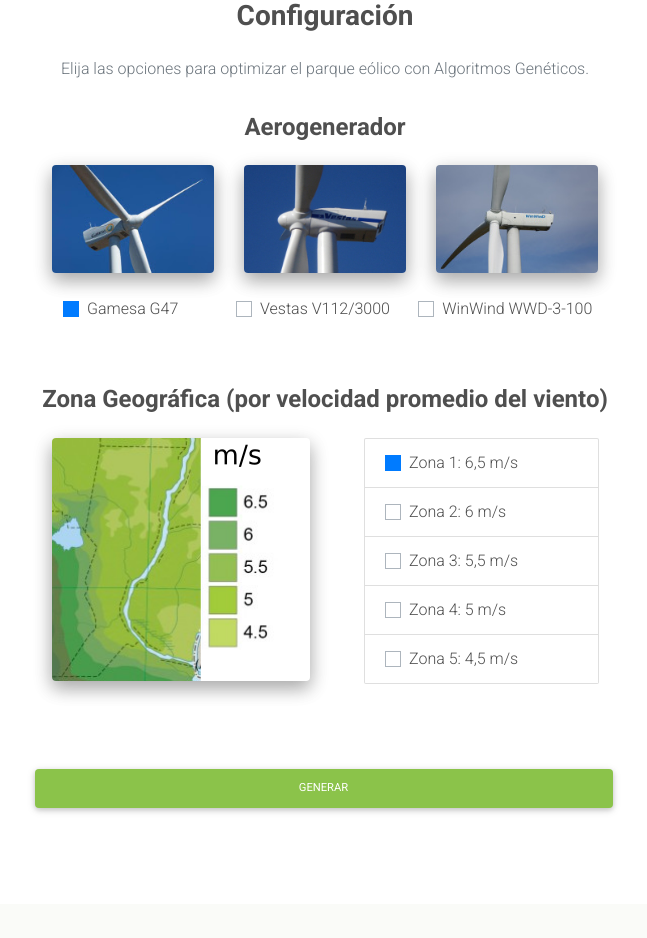
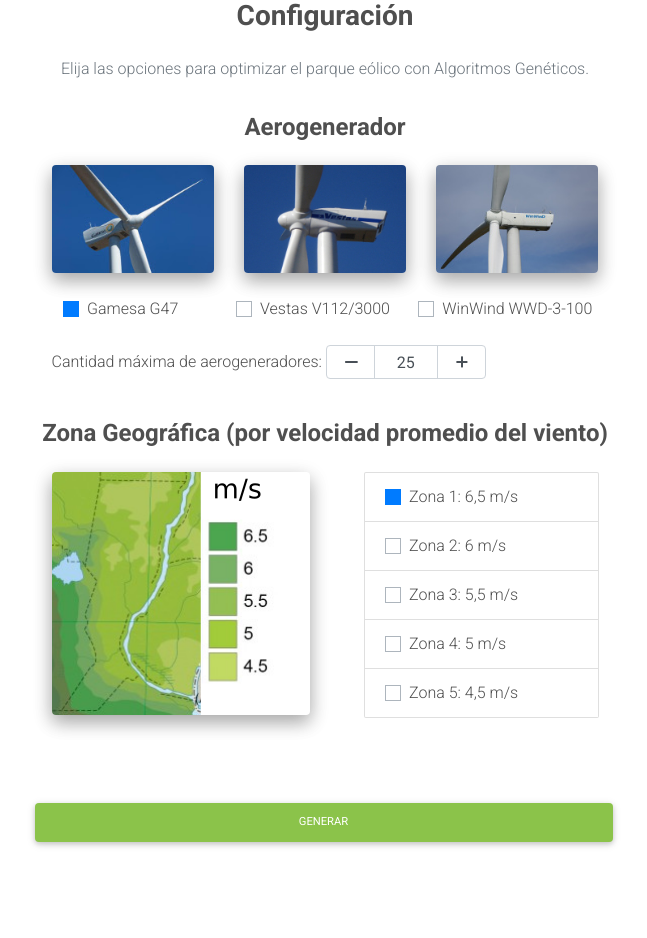
Before and after one commit to nahuelmariani/algoritmosgeneticos_TPI, a Flask app: page / in a window 1280 px wide. Shown: the part 149-1087 px from the top of the page, without its empty margins (315-962 px from the left). Before the commit the page ends 961 px from the top, so only its background shows below. Run offline with Flask 2, Linux system fonts and the light colour scheme; some libraries are stand-ins or nearby versions.

Commit message:
Cambia diametro segun aerogenerador; parametriza cantidad

```diff
--- a/ParqueEolicoFlaskApp/app.py
+++ b/ParqueEolicoFlaskApp/app.py
@@ -14,7 +14,9 @@
     if request.method == 'POST':
         aerogenerador = request.form['groupAerogeneradores']
         velocidad_viento = float(request.form['groupZona'])
-        parque_optimo, potencia_generada, tabla_resultados = parque_eolico_AG.programa_principal(velocidad_viento,aerogenerador)
+        cantidad_aerogeneradores = int(request.form['cantidad_aerogeneradores'])
+        #tamano_terreno = int(request.form['tamano_terreno'])
+        parque_optimo, potencia_generada, tabla_resultados = parque_eolico_AG.programa_principal(velocidad_viento,aerogenerador,cantidad_aerogeneradores)
         tabla_minimos = []
         tabla_maximos = []
         tabla_promedios = []
--- a/ParqueEolicoFlaskApp/static/css/style.css
+++ b/ParqueEolicoFlaskApp/static/css/style.css
@@ -0,0 +1,83 @@
+.number-input input[type="number"] {
+    -webkit-appearance: textfield;
+    -moz-appearance: textfield;
+    appearance: textfield;
+}
+
+.number-input input[type=number]::-webkit-inner-spin-button,
+.number-input input[type=number]::-webkit-outer-spin-button {
+    -webkit-appearance: none;
+}
+
+.number-input {
+    display: flex;
+    justify-content: space-around;
+    align-items: center;
+}
+
+.number-input button {
+    -webkit-appearance: none;
+    background-color: transparent;
+    border: none;
+    align-items: center;
+    justify-content: center;
+    cursor: pointer;
+    margin: 0;
+    position: relative;
+}
+
+.number-input button:before,
+.number-input button:after {
+    display: inline-block;
+    position: absolute;
+    content: '';
+    height: 2px;
+    transform: translate(-50%, -50%);
+}
+
+.number-input button.plus:after {
+    transform: translate(-50%, -50%) rotate(90deg);
+}
+
+.number-input input[type=number] {
+    text-align: center;
+}
+
+.number-input.number-input {
+    border: 1px solid #ced4da;
+    width: 10rem;
+    border-radius: .25rem;
+}
+
+.number-input.number-input button {
+    width: 2.6rem;
+    height: .7rem;
+}
+
+.number-input.number-input button.minus {
+    padding-left: 10px;
+}
+
+.number-input.number-input button:before,
+.number-input.number-input button:after {
+    width: .7rem;
+    background-color: #495057;
+}
+
+.number-input.number-input input[type=number] {
+    max-width: 4rem;
+    padding: .5rem;
+    border: 1px solid #ced4da;
+    border-width: 0 1px;
+    font-size: 1rem;
+    height: 2rem;
+    color: #495057;
+}
+
+@media not all and (min-resolution:.001dpcm) {
+    @supports (-webkit-appearance: none) and (stroke-color: transparent) {
+        .number-input.def-number-input.safari_only button:before, .number-input.def-number-input.safari_only button:after {
+            margin-top: -.3rem;
+        }
+    }
+}
--- a/ParqueEolicoFlaskApp/templates/index.html
+++ b/ParqueEolicoFlaskApp/templates/index.html
@@ -1,5 +1,6 @@
 <!DOCTYPE html>
 <html lang="en">
+
 <head>
     <meta charset="UTF-8">
     <meta name="viewport" content="width=device-width, initial-scale=1, shrink-to-fit=no">
@@ -18,6 +19,7 @@
     <!-- Custom styles -->
     <link rel="stylesheet" href="static/css/style.css">
 </head>
+
 <body>
     <header>
         <!-- Intro -->
@@ -84,6 +86,16 @@
                                 <label class="custom-control-label" for="winwind">WinWind WWD-3-100</label>
                             </div>
                         </div>
+                        <div class="row">
+                            <div class="col-lg-12 col-md-12 mb-12 form-inline">
+                                <label>Cantidad máxima de aerogeneradores:&nbsp;</label>
+                                <div class="def-number-input number-input safari_only">
+                                    <button type="button" onclick="this.parentNode.querySelector('input[type=number]').stepDown()" class="minus"></button>
+                                    <input class="quantity" min="1" name="cantidad_aerogeneradores" value="25" type="number">
+                                    <button type="button" onclick="this.parentNode.querySelector('input[type=number]').stepUp()" class="plus"></button>
+                                </div>
+                            </div>
+                        </div>
                     </div>
 
                     <h4 class="font-weight-bold mb-4">Zona Geográfica (por velocidad promedio del viento)</h4>
@@ -130,6 +142,12 @@
                                     </ul>
                                 </div>
                             </div>
+                            <!-- <div class="row">
+                                <div class="col-lg-12 col-md-12 mb-12 form-inline">
+                                    <label>Dimensiones del terreno: m2&nbsp;</label>
+                                    <input class="quantity" min="1" name="tamano_terreno" value="10" type="number">
+                                </div>
+                            </div> -->
                         </div>
                     </div>
 
@@ -158,4 +176,5 @@
     <script type="text/javascript" src="static/js/mdb.min.js"></script>
 
 </body>
+
 </html>
```
Also changed, not shown: ParqueEolicoFlaskApp/parque_eolico_AG.py (+30 -17 lines). Lines whose indentation alone changed are shown as unchanged.
